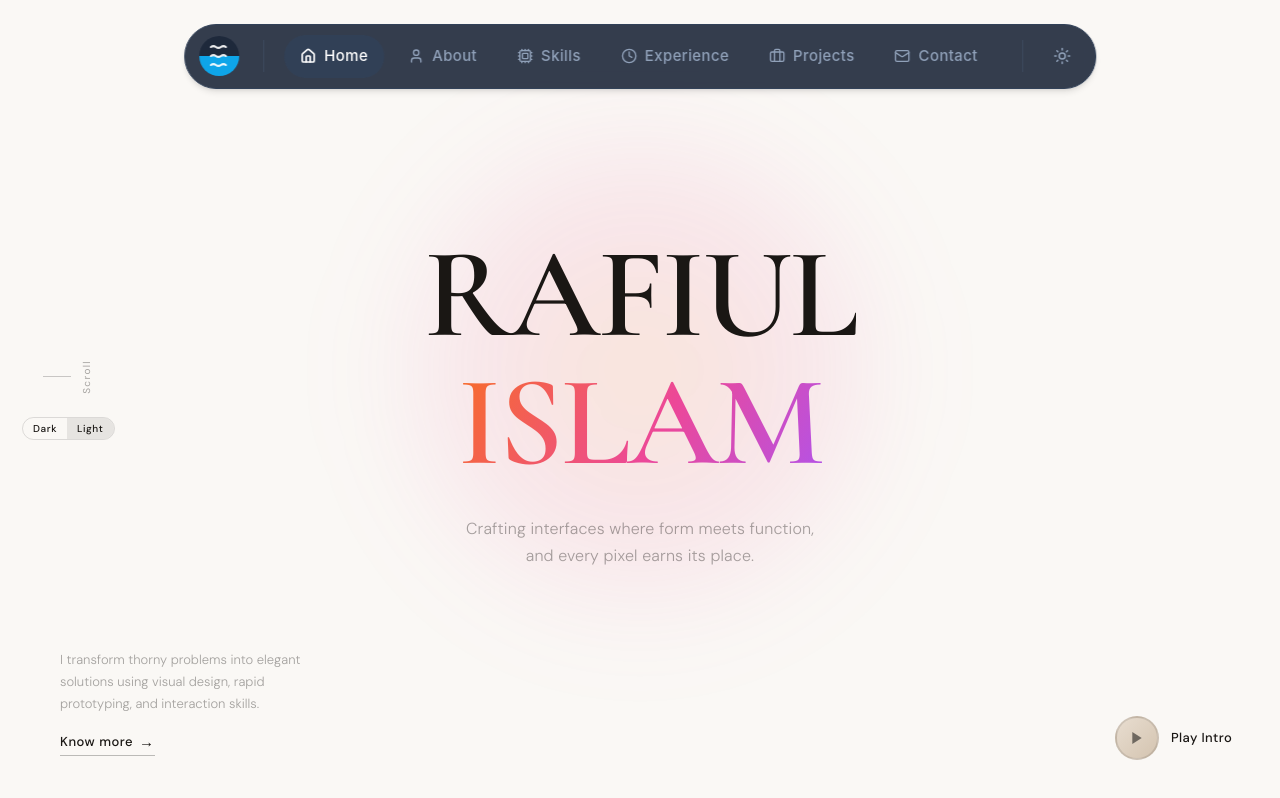
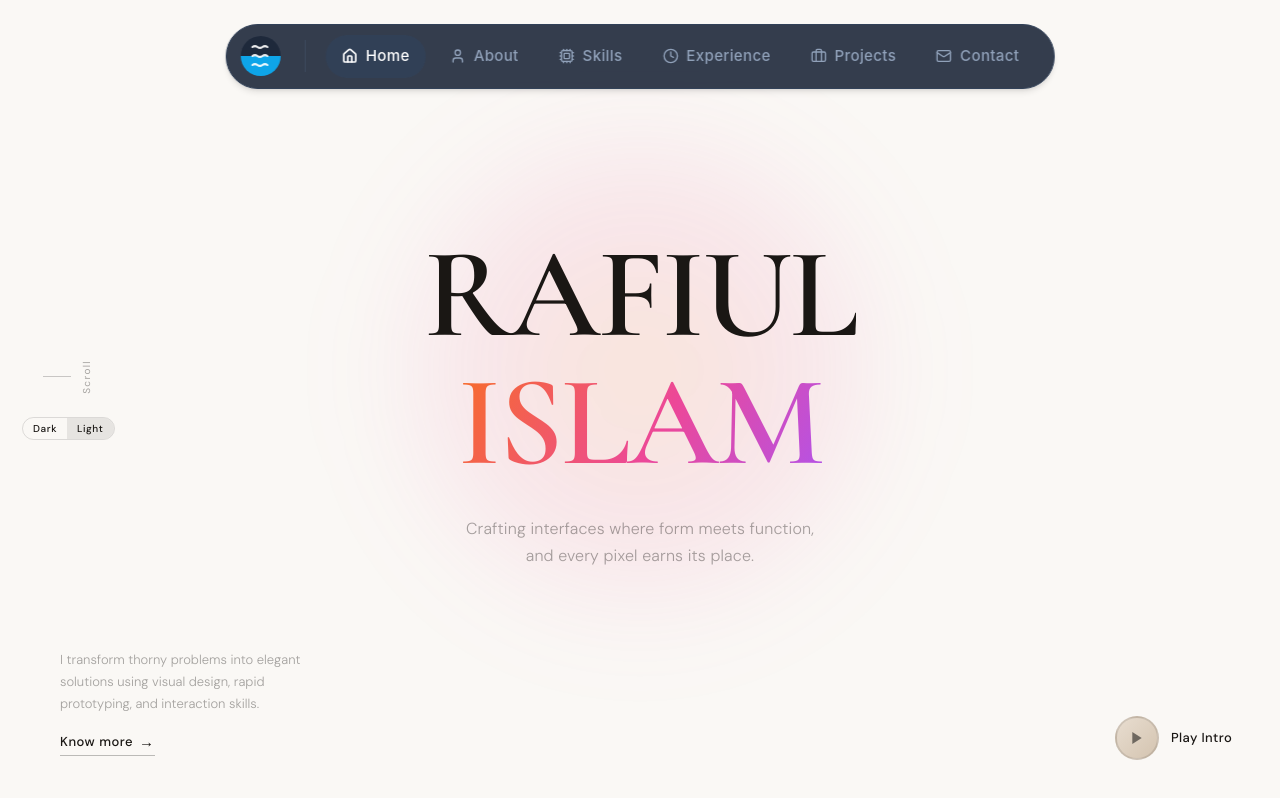
Before and after one commit to dev-rafiul/using-antigravity-portfolio-2, a React (Vite) app: page / in a window 1280 px wide. Built offline with nearby package versions, Linux system fonts and the light colour scheme.

Commit message:
remove navbar side darkmode/lightmove

```diff
--- a/src/components/InteractiveNavbar.jsx
+++ b/src/components/InteractiveNavbar.jsx
@@ -132,17 +132,6 @@ const InteractiveNavbar = ({ activeSection, darkMode, toggleDarkMode }) => {
           })}
         </div>
 
-        {/* Separator */}
-        <div className="w-[1px] h-8 bg-slate-600/50 mx-1 hidden sm:block"></div>
-
-        {/* Dark Mode Toggle */}
-        <button
-          onClick={toggleDarkMode}
-          className="p-2.5 mr-1 rounded-full text-slate-400 hover:text-white hover:bg-slate-800 transition-colors"
-          aria-label="Toggle Theme"
-        >
-          {darkMode ? <Sun size={18} /> : <Moon size={18} />}
-        </button>
       </motion.nav>
     </div>
   );
```
